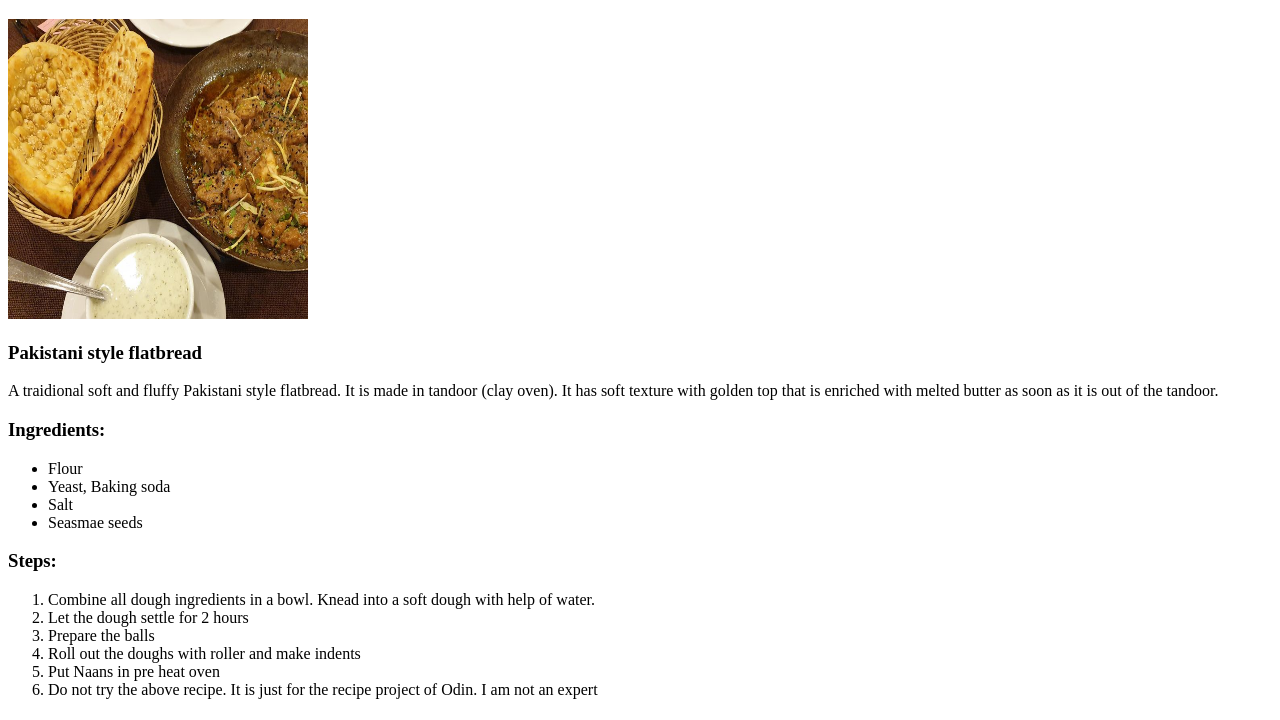
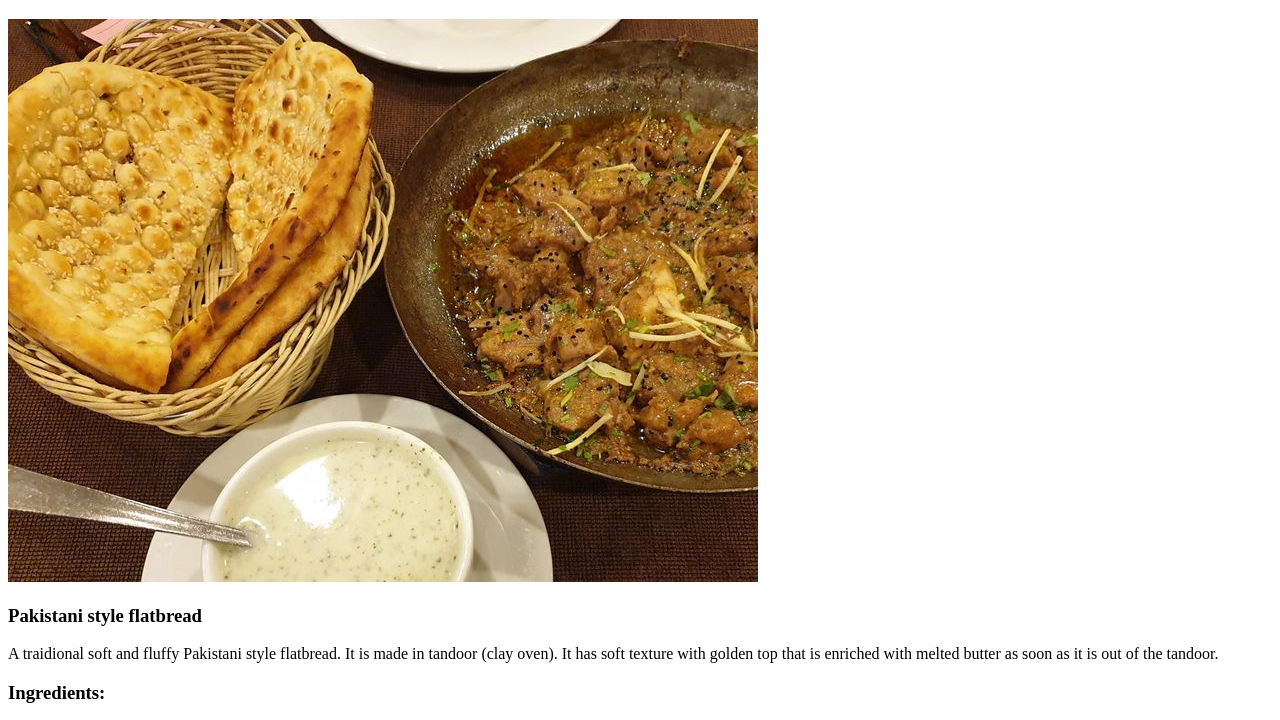
Before and after one commit to MrA2Z/odin_recipes, a plain HTML site: page recipes/roghni_naan.html in a window 1280 px wide. Shown: the part 61-781 px from the top of the page. Drawn offline with Linux system fonts and the light colour scheme.

Commit message:
Making some changes in the recipes

```diff
--- a/recipes/roghni_naan.html
+++ b/recipes/roghni_naan.html
@@ -7,7 +7,7 @@
 
     <body>
         <h1>Roghni Naan</h1>
-        <img src="../recipes/roghni_naan.jpg" alt="Pakistani style flatbread" height="300" width="300">
+        <img src="../recipes/roghni_naan.jpg" alt="Pakistani style flatbread">
         <h3>Pakistani style flatbread</h3>
         <p>A traidional soft and fluffy Pakistani style flatbread. It is made in tandoor (clay oven).
             It has soft texture with golden top that is enriched with melted butter as soon as it is out of the tandoor.</p>
@@ -26,7 +26,6 @@
             <li>Prepare the balls</li>
             <li>Roll out the doughs with roller and make indents</li>
             <li>Put Naans in pre heat oven</li>
-            <li>Do not try the above recipe. It is just for the recipe project of Odin. I am not an expert</li>
         </ol>
     </body>
 </html>
```
Also changed, not shown: recipes/biryani.html (+1 -1 lines), recipes/falooda.html (+1 -1 lines).
